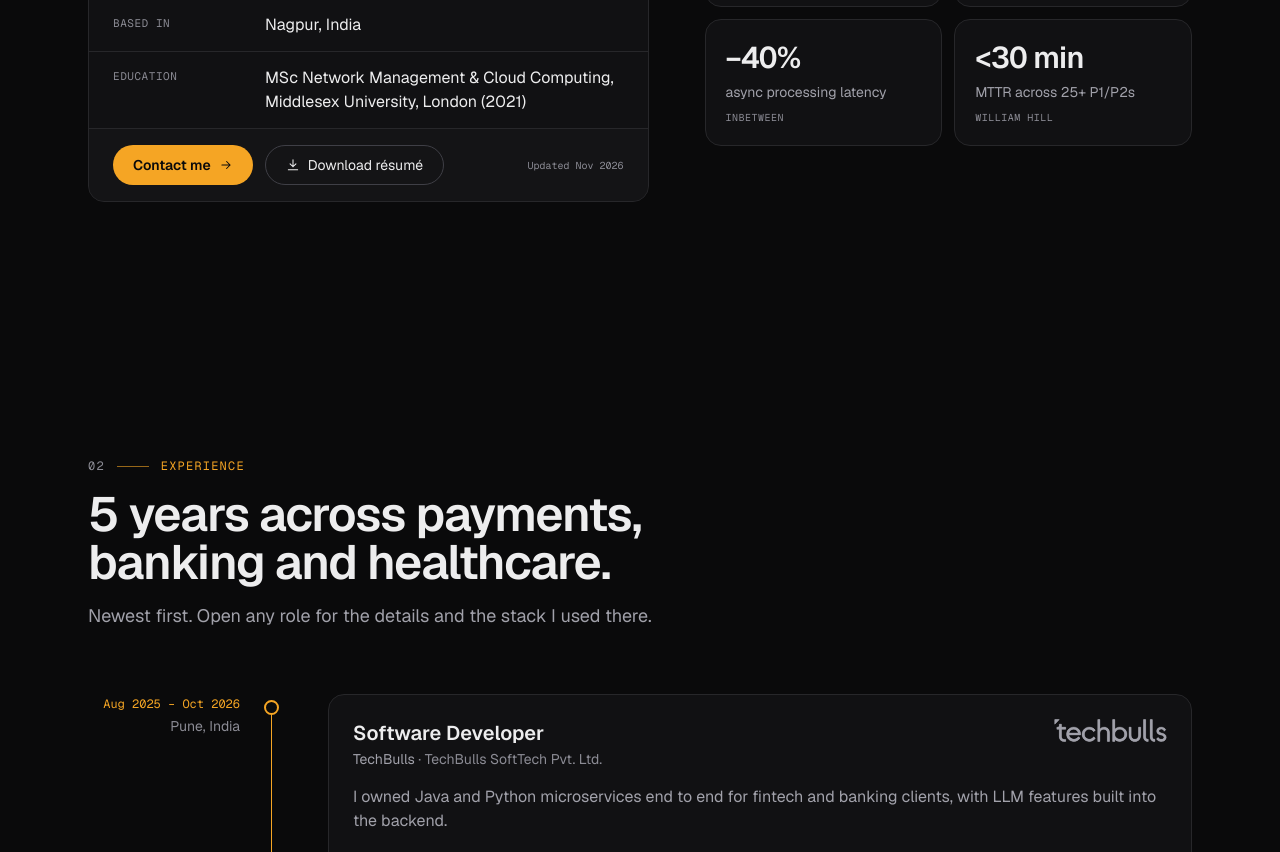
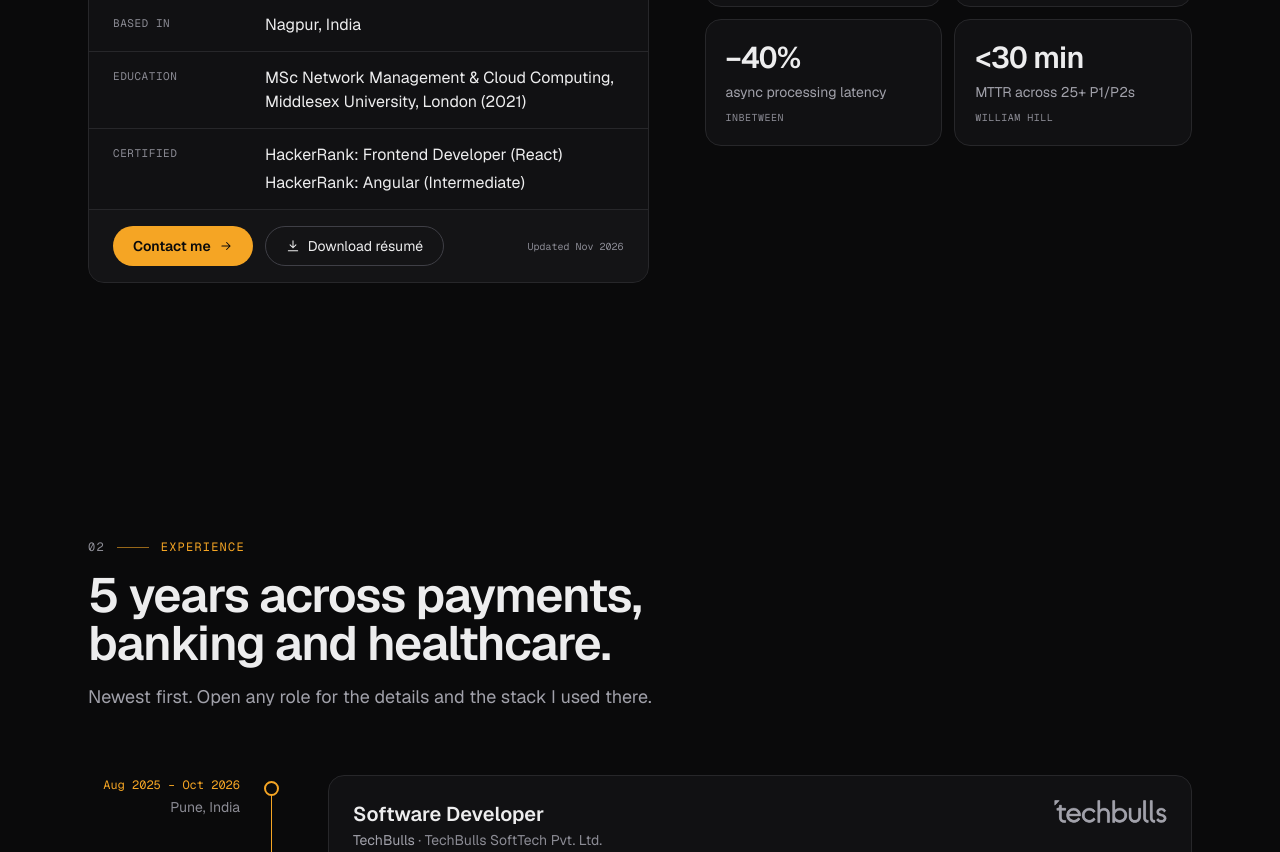
Before and after one commit to siddhantdalal/myPortfolio, a Next.js app: page / in a window 1280 px wide. Shown: the part 1780-2632 px from the top of the page. Built offline with nearby package versions, Linux system fonts and the light colour scheme.

Commit message:
Show certifications in the At-a-glance card
Certifications become objects with an issuer and an optional credential URL;
a Verify link appears next to each one once its URL is set.

```diff
--- a/src/components/sections/about.tsx
+++ b/src/components/sections/about.tsx
@@ -1,8 +1,9 @@
+import type { ReactNode } from "react";
 import { experience } from "@/content/experience";
 import { profile } from "@/content/profile";
 import { formatRange, formatYearMonth } from "@/lib/format";
 import { withBasePath } from "@/lib/paths";
-import { ArrowRightIcon, DownloadIcon } from "../icons";
+import { ArrowRightIcon, ArrowUpRightIcon, DownloadIcon } from "../icons";
 import { CountUp } from "../ui/count-up";
 import { Portrait } from "../ui/portrait";
 import { Reveal, Stagger, StaggerItem } from "../ui/reveal";
@@ -15,8 +16,29 @@ const now = new Date();
 const updated = formatYearMonth(`${now.getFullYear()}-${now.getMonth() + 1}`);
 const [masters] = profile.education;
 
+const certifications = (
+  <ul className="space-y-1">
+    {profile.certifications.map((certification) => (
+      <li key={certification.name}>
+        {certification.issuer}: {certification.name}
+        {certification.url && (
+          <a
+            href={certification.url}
+            target="_blank"
+            rel="noopener noreferrer"
+            className="ml-2 inline-flex items-center gap-1 text-sm text-accent hover:underline"
+          >
+            Verify
+            <ArrowUpRightIcon className="size-3" />
+          </a>
+        )}
+      </li>
+    ))}
+  </ul>
+);
+
 /** The answers to a recruiter's screening questions, in the order they usually ask them. */
-const facts: { label: string; value: string; highlight?: boolean }[] = [
+const facts: { label: string; value: ReactNode; highlight?: boolean }[] = [
   { label: "Role", value: profile.role },
   { label: "Experience", value: "5 years · India & UK" },
   {
@@ -31,6 +53,7 @@ const facts: { label: string; value: string; highlight?: boolean }[] = [
   { label: "Availability", value: profile.openTo.availability, highlight: true },
   { label: "Based in", value: profile.location },
   { label: "Education", value: `${masters.degree}, ${masters.school} (${masters.year})` },
+  { label: "Certified", value: certifications },
 ];
 
 export function About() {
--- a/src/content/profile.ts
+++ b/src/content/profile.ts
@@ -48,7 +48,11 @@ export const profile = {
     },
     { degree: "BCA Computer Science", school: "Sri Shivaji Science College, Nagpur", year: 2019 },
   ],
-  certifications: ["HackerRank Frontend Developer (React)", "HackerRank Angular (Intermediate)"],
+  /** `url` is the public credential page; a "Verify" link appears once it is set. */
+  certifications: [
+    { name: "Frontend Developer (React)", issuer: "HackerRank", url: null as string | null },
+    { name: "Angular (Intermediate)", issuer: "HackerRank", url: null as string | null },
+  ],
   resume: "/Siddhant_Dalal_Resume.pdf",
   links: {
     github: "https://github.com/siddhantdalal",
```
